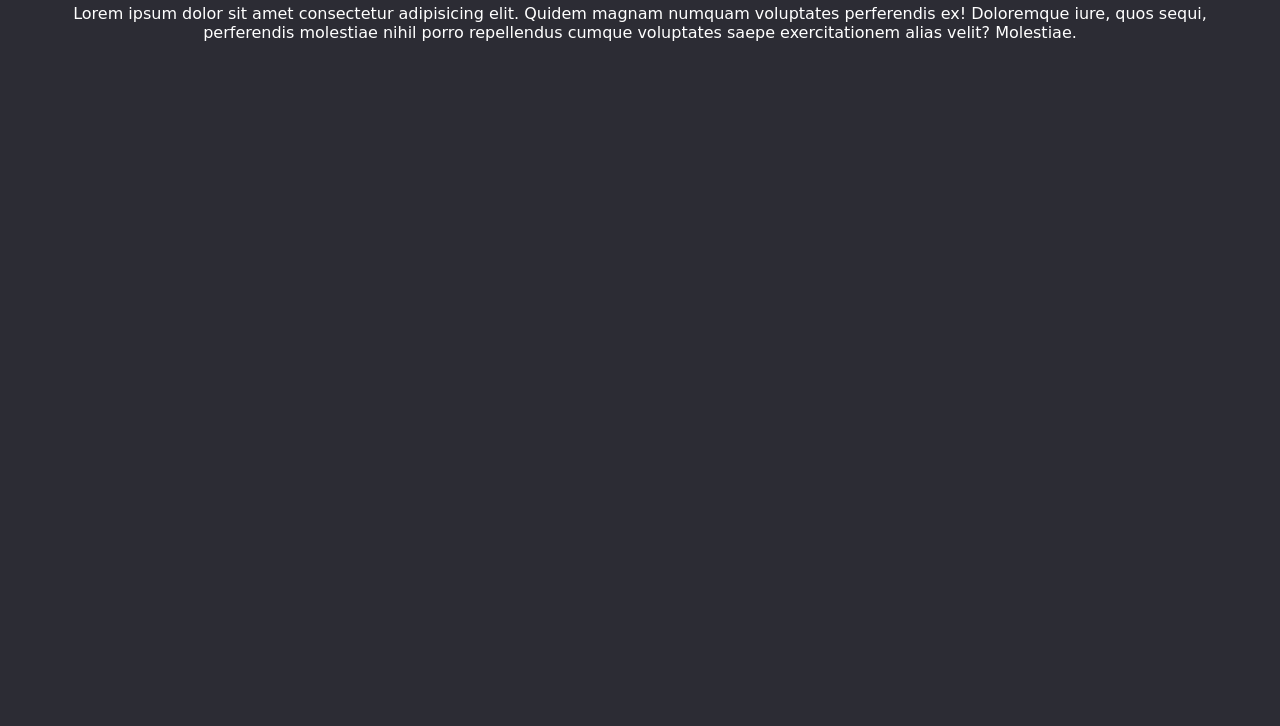
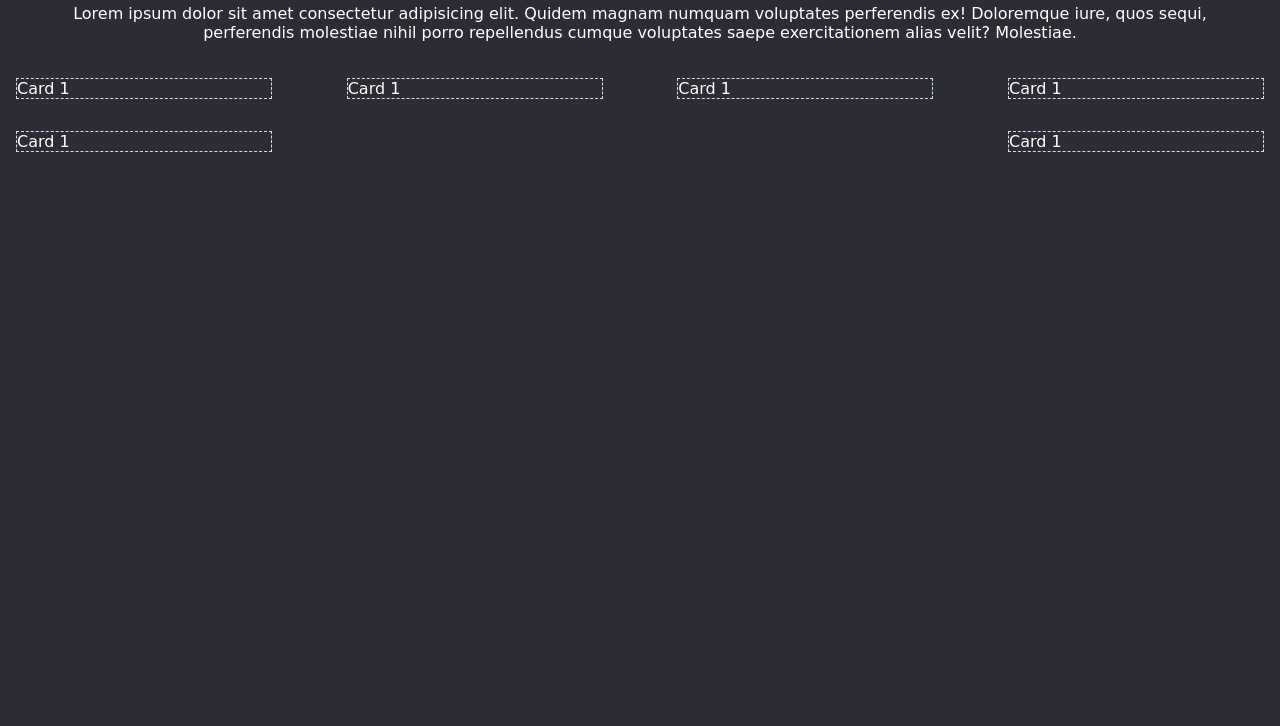
Before and after one commit to surajverma2587/css-snippets-html, a plain HTML site: page index.html in a window 1280 px wide. Shown: the part 74-800 px from the top of the page. Drawn offline with Linux system fonts and the light colour scheme; a web font is replaced by a local one.

Commit message:
styled cards

```diff
--- a/assets/css/style.css
+++ b/assets/css/style.css
@@ -28,3 +28,38 @@ body {
 .header h1 {
   margin-bottom: 20px;
 }
+
+.snippets-container {
+  display: flex;
+  flex-wrap: wrap;
+  flex-direction: row;
+  justify-content: space-between;
+}
+
+.snippet-card {
+  width: 16rem;
+  border: 1px dashed var(--lavender-web);
+  margin: 16px;
+}
+
+/* Tablet properties */
+@media screen and (max-width: 768px) and (min-width: 577px) {
+  .snippets-container {
+    justify-content: center;
+  }
+
+  .snippet-card {
+    width: 18rem;
+  }
+}
+
+/* Mobile properties */
+@media screen and (max-width: 576px) {
+  .snippets-container {
+    justify-content: center;
+  }
+
+  .snippet-card {
+    width: 100%;
+  }
+}
--- a/index.html
+++ b/index.html
@@ -24,13 +24,13 @@
       </p>
     </header>
     <main>
-      <section>
-        <div></div>
-        <div></div>
-        <div></div>
-        <div></div>
-        <div></div>
-        <div></div>
+      <section class="snippets-container">
+        <div class="snippet-card">Card 1</div>
+        <div class="snippet-card">Card 1</div>
+        <div class="snippet-card">Card 1</div>
+        <div class="snippet-card">Card 1</div>
+        <div class="snippet-card">Card 1</div>
+        <div class="snippet-card">Card 1</div>
       </section>
     </main>
     <footer><h4></h4></footer>
```
